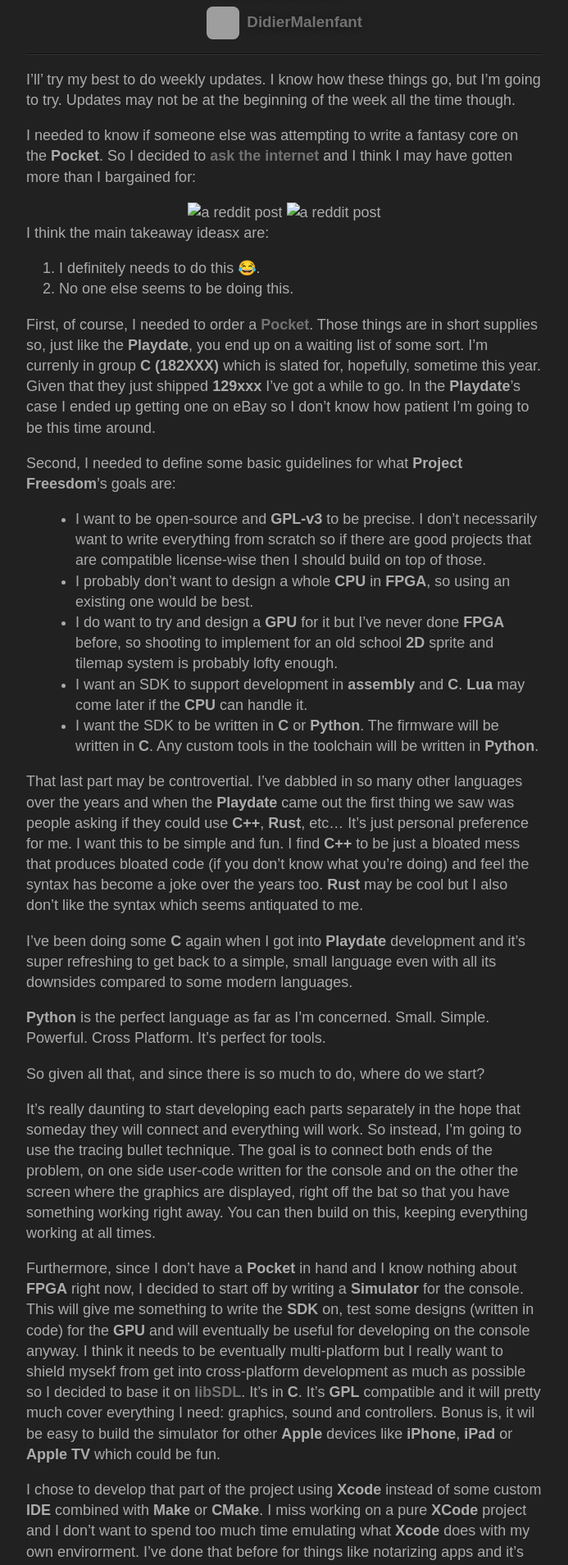
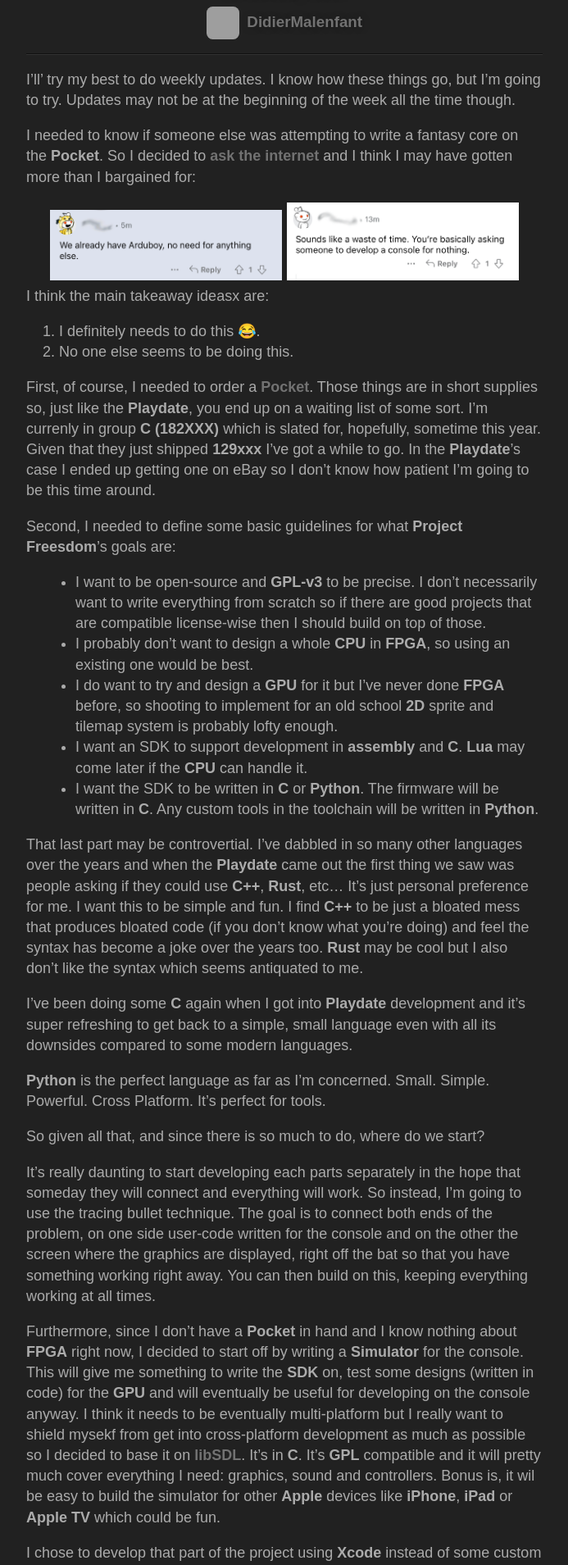
Before and after one commit to ProjectFreedomGaming/Website, a Jekyll site: the page built from _posts/2023-01-23-tracing-bullets.md, in a window 1280 px wide. Shown: the part 337-2246 px from the top of the page at 82% size, without its empty margins (293-986 px from the left). Built offline with Jekyll 4.4.1, drawn with Linux system fonts in a browser that asks for light colours; comment, search, counter and statistics services are not loaded; grey boxes are pictures that could not be loaded.

Commit message:
Fixed path to assets for the blog post

```diff
--- a/_posts/2023-01-23-tracing-bullets.md
+++ b/_posts/2023-01-23-tracing-bullets.md
@@ -8,8 +8,8 @@
 I needed to know if someone else was attempting to write a fantasy core on the **Pocket**. So I decided to [ask the internet](https://www.reddit.com/r/AnaloguePocket/comments/10csl4g/anyone_working_on_a_custom_open_source_console/) and I think I may have gotten more than I bargained for:
 
 <div style="text-align: center;">
-    <img src="../assets/blog/2023-01-23/Reddit_Comment_1.png" alt="a reddit post" width="45%">
-    <img src="../assets/blog/2023-01-23/Reddit_Comment_2.png" alt="a reddit post" width="45%">
+    <img src="/assets/blog/2023-01-23/Reddit_Comment_1.png" alt="a reddit post" width="45%">
+    <img src="/assets/blog/2023-01-23/Reddit_Comment_2.png" alt="a reddit post" width="45%">
 </div>
 
 I think the main takeaway ideasx are:
```
